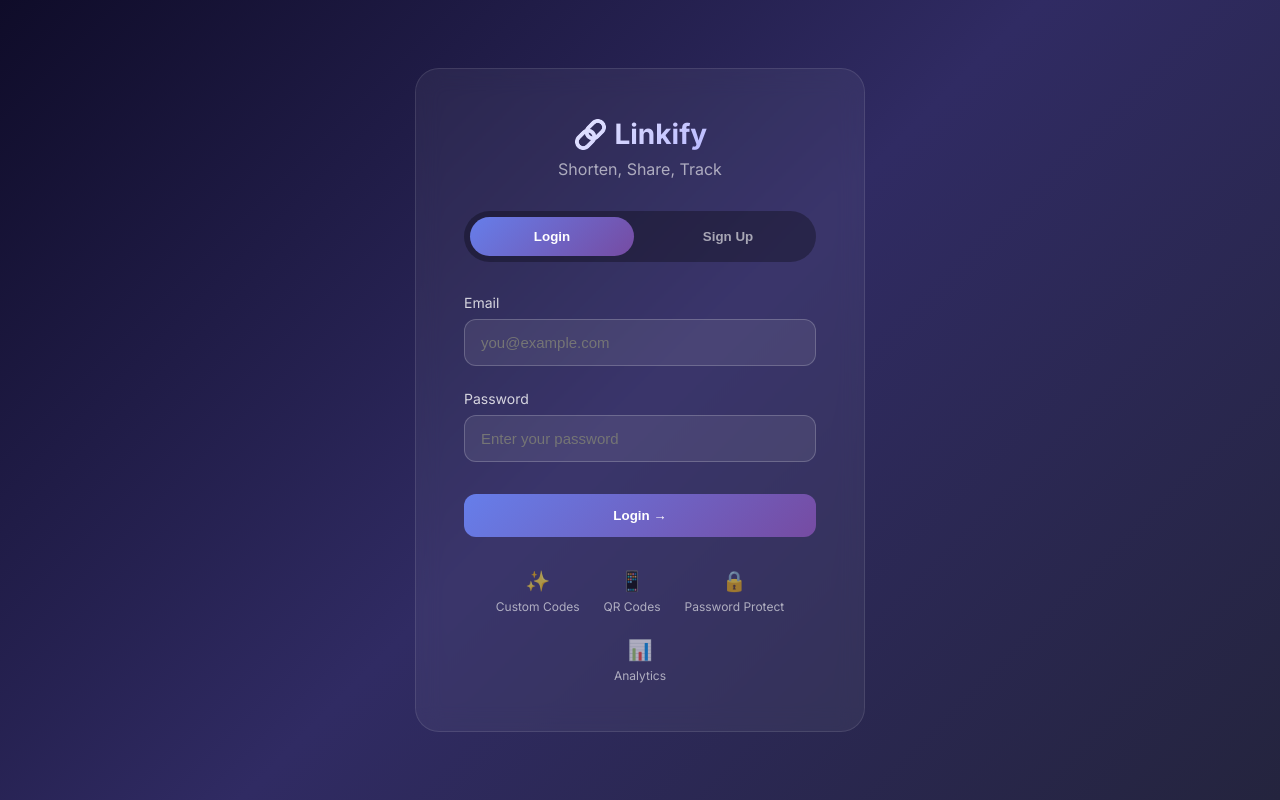
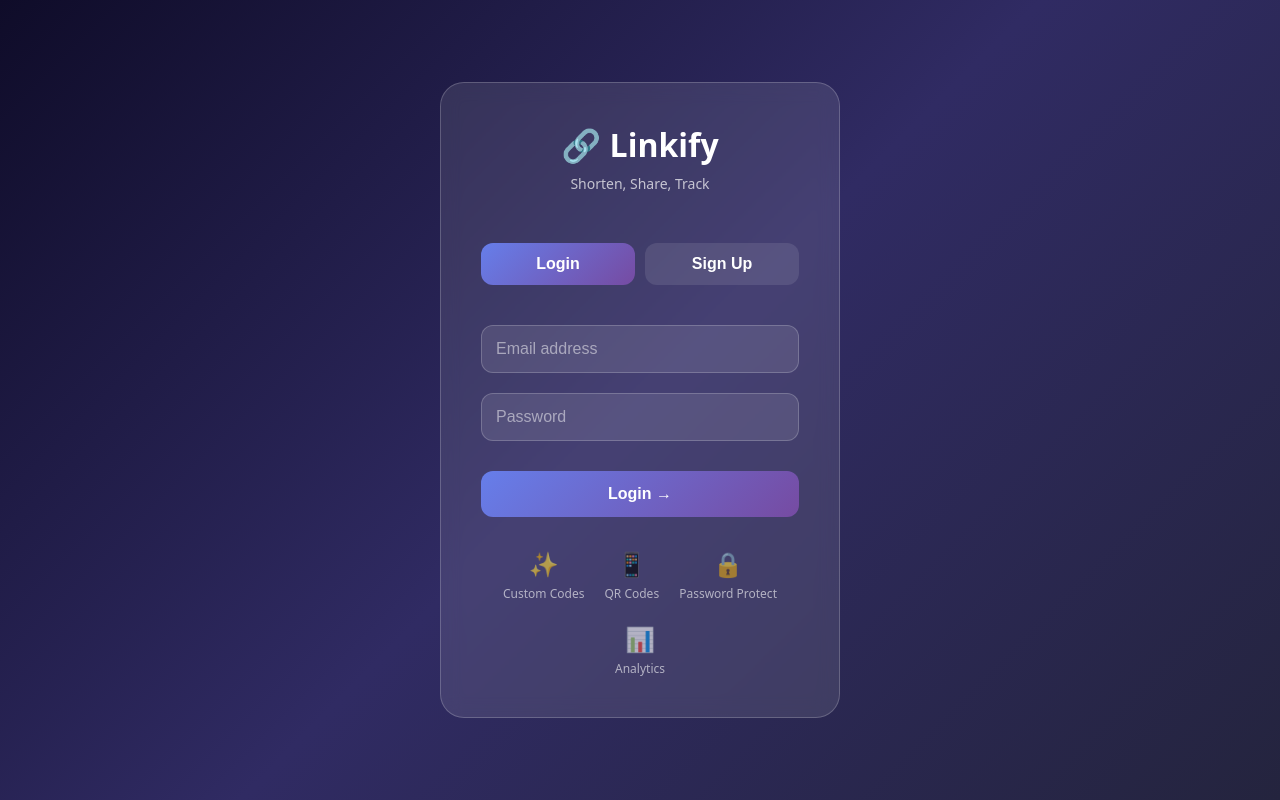
Before and after one commit to Vaishnavi651/linkify, a FastAPI app: page / in a window 1280 px wide. Run offline with FastAPI, Linux system fonts and the light colour scheme; parts of the project's set-up code (start-up, migrations or seed data) failed here and were passed over.

Commit message:
Final working login page with proper API calls

```diff
--- a/app/templates/index.html
+++ b/app/templates/index.html
@@ -4,11 +4,10 @@
     <meta charset="UTF-8">
     <meta name="viewport" content="width=device-width, initial-scale=1.0">
     <title>Linkify - URL Shortener</title>
-    <link href="https://fonts.googleapis.com/css2?family=Inter:wght@400;500;600;700;800&display=swap" rel="stylesheet">
     <style>
         * { margin: 0; padding: 0; box-sizing: border-box; }
         body {
-            font-family: 'Inter', sans-serif;
+            font-family: system-ui, -apple-system, 'Segoe UI', Roboto, sans-serif;
             min-height: 100vh;
             background: linear-gradient(135deg, #0f0c29, #302b63, #24243e);
             display: flex;
@@ -16,106 +15,120 @@
             justify-content: center;
             padding: 20px;
         }
-        .auth-card {
-            background: rgba(255, 255, 255, 0.05);
-            backdrop-filter: blur(12px);
+        .card {
+            background: rgba(255,255,255,0.1);
+            backdrop-filter: blur(10px);
+            padding: 40px;
             border-radius: 24px;
-            padding: 48px;
             width: 100%;
-            max-width: 450px;
-            border: 1px solid rgba(255, 255, 255, 0.1);
+            max-width: 400px;
+            text-align: center;
+            border: 1px solid rgba(255,255,255,0.2);
         }
-        .logo { text-align: center; margin-bottom: 32px; }
-        .logo h1 { font-size: 28px; background: linear-gradient(135deg, #fff, #a0a0ff); -webkit-background-clip: text; -webkit-text-fill-color: transparent; }
-        .logo p { color: rgba(255,255,255,0.6); margin-top: 8px; }
-        .tab-buttons { display: flex; gap: 12px; margin-bottom: 32px; background: rgba(0,0,0,0.3); padding: 6px; border-radius: 60px; }
-        .tab-btn { flex: 1; padding: 12px; border: none; background: transparent; color: rgba(255,255,255,0.6); font-weight: 600; cursor: pointer; border-radius: 60px; }
-        .tab-btn.active { background: linear-gradient(135deg, #667eea, #764ba2); color: white; }
-        .form-group { margin-bottom: 24px; }
-        .form-group label { display: block; color: rgba(255,255,255,0.8); margin-bottom: 8px; font-size: 14px; }
-        .form-group input { width: 100%; padding: 14px 16px; background: rgba(255,255,255,0.08); border: 1px solid rgba(255,255,255,0.2); border-radius: 12px; color: white; font-size: 15px; }
-        .form-group input:focus { outline: none; border-color: #667eea; }
-        .btn-primary { width: 100%; padding: 14px; background: linear-gradient(135deg, #667eea, #764ba2); border: none; border-radius: 12px; color: white; font-weight: 600; cursor: pointer; margin-top: 8px; }
-        .error-message { background: rgba(255,82,82,0.2); border-left: 3px solid #ff5252; padding: 12px; border-radius: 8px; margin-bottom: 20px; color: #ffaaaa; display: none; }
-        .success-message { background: rgba(76,175,80,0.2); border-left: 3px solid #4caf50; padding: 12px; border-radius: 8px; margin-bottom: 20px; color: #a5ffa5; display: none; }
-        .feature-list { display: flex; justify-content: center; gap: 24px; margin-top: 32px; flex-wrap: wrap; }
-        .feature-item { text-align: center; color: rgba(255,255,255,0.6); font-size: 12px; }
-        .feature-item span { font-size: 20px; display: block; margin-bottom: 6px; }
-        @media (max-width: 480px) { .auth-card { padding: 32px 24px; } }
+        h1 { color: white; font-size: 32px; margin-bottom: 8px; }
+        .subtitle { color: rgba(255,255,255,0.7); margin-bottom: 30px; font-size: 14px; }
+        .tabs { display: flex; gap: 10px; margin-bottom: 30px; }
+        .tab {
+            flex: 1;
+            padding: 12px;
+            background: rgba(255,255,255,0.1);
+            border: none;
+            border-radius: 12px;
+            color: white;
+            font-size: 16px;
+            font-weight: 600;
+            cursor: pointer;
+            transition: all 0.3s;
+        }
+        .tab.active { background: linear-gradient(135deg, #667eea, #764ba2); }
+        .form { display: none; }
+        .form.active { display: block; }
+        input {
+            width: 100%;
+            padding: 14px;
+            margin: 10px 0;
+            background: rgba(255,255,255,0.1);
+            border: 1px solid rgba(255,255,255,0.2);
+            border-radius: 12px;
+            color: white;
+            font-size: 16px;
+        }
+        input::placeholder { color: rgba(255,255,255,0.5); }
+        button {
+            width: 100%;
+            padding: 14px;
+            margin-top: 20px;
+            background: linear-gradient(135deg, #667eea, #764ba2);
+            border: none;
+            border-radius: 12px;
+            color: white;
+            font-size: 16px;
+            font-weight: bold;
+            cursor: pointer;
+            transition: transform 0.2s;
+        }
+        button:hover { transform: translateY(-2px); }
+        .error { color: #ff8888; margin-top: 12px; font-size: 14px; display: none; }
+        .success { color: #88ff88; margin-top: 12px; font-size: 14px; display: none; }
+        .features { display: flex; justify-content: center; gap: 20px; margin-top: 30px; flex-wrap: wrap; }
+        .feature { text-align: center; color: rgba(255,255,255,0.6); font-size: 12px; }
+        .feature span { font-size: 24px; display: block; margin-bottom: 5px; }
     </style>
 </head>
 <body>
-    <div class="auth-card">
-        <div class="logo">
-            <h1>🔗 Linkify</h1>
-            <p>Shorten, Share, Track</p>
+    <div class="card">
+        <h1>🔗 Linkify</h1>
+        <div class="subtitle">Shorten, Share, Track</div>
+
+        <div class="tabs">
+            <button class="tab active" id="loginTab">Login</button>
+            <button class="tab" id="signupTab">Sign Up</button>
         </div>
 
-        <div class="tab-buttons">
-            <button class="tab-btn active" id="loginTab">Login</button>
-            <button class="tab-btn" id="signupTab">Sign Up</button>
+        <div id="loginForm" class="form active">
+            <input type="email" id="loginEmail" placeholder="Email address">
+            <input type="password" id="loginPassword" placeholder="Password">
+            <button id="loginBtn">Login →</button>
+            <div id="loginError" class="error"></div>
         </div>
 
-        <div id="loginForm">
-            <div id="loginError" class="error-message"></div>
-            <div class="form-group">
-                <label>Email</label>
-                <input type="email" id="loginEmail" placeholder="you@example.com">
-            </div>
-            <div class="form-group">
-                <label>Password</label>
-                <input type="password" id="loginPassword" placeholder="Enter your password">
-            </div>
-            <button class="btn-primary" id="loginBtn">Login →</button>
+        <div id="signupForm" class="form">
+            <input type="email" id="signupEmail" placeholder="Email address">
+            <input type="password" id="signupPassword" placeholder="Password (min 6 characters)">
+            <button id="signupBtn">Create Account →</button>
+            <div id="signupError" class="error"></div>
+            <div id="signupSuccess" class="success"></div>
         </div>
 
-        <div id="signupForm" style="display: none;">
-            <div id="signupError" class="error-message"></div>
-            <div id="signupSuccess" class="success-message"></div>
-            <div class="form-group">
-                <label>Email</label>
-                <input type="email" id="signupEmail" placeholder="you@example.com">
-            </div>
-            <div class="form-group">
-                <label>Password</label>
-                <input type="password" id="signupPassword" placeholder="Min. 6 characters">
-            </div>
-            <button class="btn-primary" id="signupBtn">Create Account →</button>
-        </div>
-
-        <div class="feature-list">
-            <div class="feature-item"><span>✨</span> Custom Codes</div>
-            <div class="feature-item"><span>📱</span> QR Codes</div>
-            <div class="feature-item"><span>🔒</span> Password Protect</div>
-            <div class="feature-item"><span>📊</span> Analytics</div>
+        <div class="features">
+            <div class="feature"><span>✨</span> Custom Codes</div>
+            <div class="feature"><span>📱</span> QR Codes</div>
+            <div class="feature"><span>🔒</span> Password Protect</div>
+            <div class="feature"><span>📊</span> Analytics</div>
         </div>
     </div>
 
     <script>
         // Check if already logged in
-        const savedToken = localStorage.getItem('token');
-        if (savedToken) {
+        if (localStorage.getItem('token')) {
             window.location.href = '/dashboard';
         }
 
-        const loginTab = document.getElementById('loginTab');
-        const signupTab = document.getElementById('signupTab');
-        const loginForm = document.getElementById('loginForm');
-        const signupForm = document.getElementById('signupForm');
-
-        loginTab.onclick = () => {
-            loginTab.classList.add('active');
-            signupTab.classList.remove('active');
-            loginForm.style.display = 'block';
-            signupForm.style.display = 'none';
+        // Tab switching
+        document.getElementById('loginTab').onclick = () => {
+            document.getElementById('loginTab').classList.add('active');
+            document.getElementById('signupTab').classList.remove('active');
+            document.getElementById('loginForm').classList.add('active');
+            document.getElementById('signupForm').classList.remove('active');
         };
-        signupTab.onclick = () => {
-            signupTab.classList.add('active');
-            loginTab.classList.remove('active');
-            loginForm.style.display = 'none';
-            signupForm.style.display = 'block';
+        document.getElementById('signupTab').onclick = () => {
+            document.getElementById('signupTab').classList.add('active');
+            document.getElementById('loginTab').classList.remove('active');
+            document.getElementById('signupForm').classList.add('active');
+            document.getElementById('loginForm').classList.remove('active');
         };
 
+        // Login
         document.getElementById('loginBtn').onclick = async () => {
             const email = document.getElementById('loginEmail').value;
             const password = document.getElementById('loginPassword').value;
@@ -123,7 +136,7 @@
             errorDiv.style.display = 'none';
 
             if (!email || !password) {
-                errorDiv.textContent = 'Please fill in all fields';
+                errorDiv.textContent = 'Please enter email and password';
                 errorDiv.style.display = 'block';
                 return;
             }
@@ -131,8 +144,8 @@
             try {
                 const response = await fetch('/api/login', {
                     method: 'POST',
-                    headers: {'Content-Type': 'application/json'},
-                    body: JSON.stringify({email, password})
+                    headers: { 'Content-Type': 'application/json' },
+                    body: JSON.stringify({ email, password })
                 });
                 const data = await response.json();
 
@@ -143,12 +156,13 @@
                     errorDiv.textContent = data.detail || 'Invalid email or password';
                     errorDiv.style.display = 'block';
                 }
-            } catch(err) {
-                errorDiv.textContent = 'Login failed. Please try again.';
+            } catch (err) {
+                errorDiv.textContent = 'Connection error. Please try again.';
                 errorDiv.style.display = 'block';
             }
         };
 
+        // Signup
         document.getElementById('signupBtn').onclick = async () => {
             const email = document.getElementById('signupEmail').value;
             const password = document.getElementById('signupPassword').value;
@@ -158,7 +172,7 @@
             successDiv.style.display = 'none';
 
             if (!email || !password) {
-                errorDiv.textContent = 'Please fill in all fields';
+                errorDiv.textContent = 'Please fill all fields';
                 errorDiv.style.display = 'block';
                 return;
             }
@@ -171,31 +185,38 @@
             try {
                 const response = await fetch('/api/signup', {
                     method: 'POST',
-                    headers: {'Content-Type': 'application/json'},
-                    body: JSON.stringify({email, password})
+                    headers: { 'Content-Type': 'application/json' },
+                    body: JSON.stringify({ email, password })
                 });
                 const data = await response.json();
+
                 if (response.ok) {
-                    successDiv.textContent = 'Account created! Please login.';
+                    successDiv.textContent = 'Account created! Logging you in...';
                     successDiv.style.display = 'block';
-                    document.getElementById('signupEmail').value = '';
-                    document.getElementById('signupPassword').value = '';
-                    setTimeout(() => {
-                        loginTab.click();
-                        document.getElementById('loginEmail').value = email;
-                        document.getElementById('loginPassword').value = password;
-                        document.getElementById('loginBtn').click();
-                    }, 2000);
+                    // Auto login after signup
+                    const loginResponse = await fetch('/api/login', {
+                        method: 'POST',
+                        headers: { 'Content-Type': 'application/json' },
+                        body: JSON.stringify({ email, password })
+                    });
+                    const loginData = await loginResponse.json();
+                    if (loginResponse.ok) {
+                        localStorage.setItem('token', loginData.token);
+                        setTimeout(() => {
+                            window.location.href = '/dashboard';
+                        }, 1000);
+                    }
                 } else {
                     errorDiv.textContent = data.detail || 'Signup failed';
                     errorDiv.style.display = 'block';
                 }
-            } catch(err) {
-                errorDiv.textContent = 'Signup failed. Please try again.';
+            } catch (err) {
+                errorDiv.textContent = 'Connection error. Please try again.';
                 errorDiv.style.display = 'block';
             }
         };
 
+        // Enter key support
         document.getElementById('loginPassword').onkeypress = (e) => {
             if (e.key === 'Enter') document.getElementById('loginBtn').click();
         };
```
